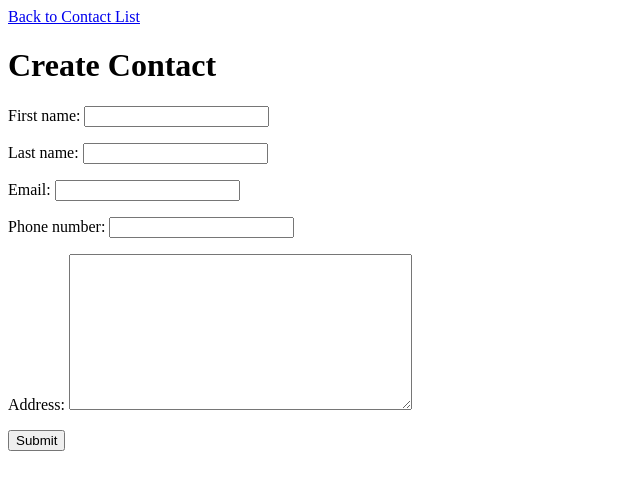
After one commit to icarogabryel/contact-manager, a Django app: page /contacts/new/ in a window 1280 px wide. The commit adds this page. Shown: the top 490 px of the page, without its empty margins (0-640 px from the left). Run offline with Django 5.2, Linux system fonts and the light colour scheme.

Commit message:
feat: contact form template and create view implemented

```diff
--- a/contact_manager/urls.py
+++ b/contact_manager/urls.py
@@ -21,6 +21,7 @@ from contacts import views
 
 urlpatterns = [
     path('admin/', admin.site.urls),
-    path('', views.ContactListView.as_view(), name='contact-list'),
+    path('contacts/', views.ContactListView.as_view(), name='contact-list'),
     path('contacts/<int:pk>/', views.ContactDetailView.as_view(), name='contact-detail'),
+    path('contacts/new/', views.ContactCreateView.as_view(), name='contact-create'),
 ]
--- a/contacts/templates/contact-detail.html
+++ b/contacts/templates/contact-detail.html
@@ -8,10 +8,12 @@
 </head>
 
 <body>
+  <a href="{% url 'contact-list' %}">Back to Contact List</a>
+
   <h1>Contact Detail</h1>
   <p>Name: {{ contact.first_name }} {{ contact.last_name}}</p>
   <p>Email: {{ contact.email }}</p>
-  <p>Phone: {{ contact.phone }}</p>
+  <p>Phone Number: {{ contact.phone_number }}</p>
   <p>Address: {{ contact.address }}</p>
 </body>
 
--- /dev/null
+++ b/contacts/templates/contact-form.html
@@ -0,0 +1,21 @@
+<!DOCTYPE html>
+<html lang="en">
+
+<head>
+  <meta charset="UTF-8">
+  <meta name="viewport" content="width=device-width, initial-scale=1.0">
+  <title>Contact Form</title>
+</head>
+
+<body>
+  <a href="{% url 'contact-list' %}">Back to Contact List</a>
+
+  <h1>Create Contact</h1>
+  <form method="post">
+    {% csrf_token %}
+    {{ form.as_p }}
+    <button type="submit">Submit</button>
+  </form>
+</body>
+
+</html>
--- a/contacts/templates/contact-list.html
+++ b/contacts/templates/contact-list.html
@@ -9,10 +9,11 @@
 
 <body>
   <h1>Contact List</h1>
+  <a href="{% url 'contact-create' %}">Create New Contact</a>
   <ul>
     {% for contact in contacts %}
       <li>
-        <a href="{% url 'contact-detail' contact.pk %}">{{ contact.first_name }} {{ contact.last_name }}</a>
+        <a href="{% url 'contact-detail' contact.pk %}">{{ contact.last_name }}, {{ contact.first_name }}</a>
       </li>
     {% empty %}
       <li>No contacts available.</li>
--- a/contacts/views.py
+++ b/contacts/views.py
@@ -1,4 +1,5 @@
-from django.views.generic import ListView, DetailView
+from django.urls import reverse_lazy
+from django.views.generic import CreateView, DetailView, ListView
 
 from contacts.models import Contact
 
@@ -13,3 +14,9 @@ class ContactDetailView(DetailView):
     model = Contact
     template_name = 'contact-detail.html'
     context_object_name = 'contact'
+
+class ContactCreateView(CreateView):
+    model = Contact
+    template_name = 'contact-form.html'
+    success_url = reverse_lazy('contact-list')
+    fields = '__all__'
```
